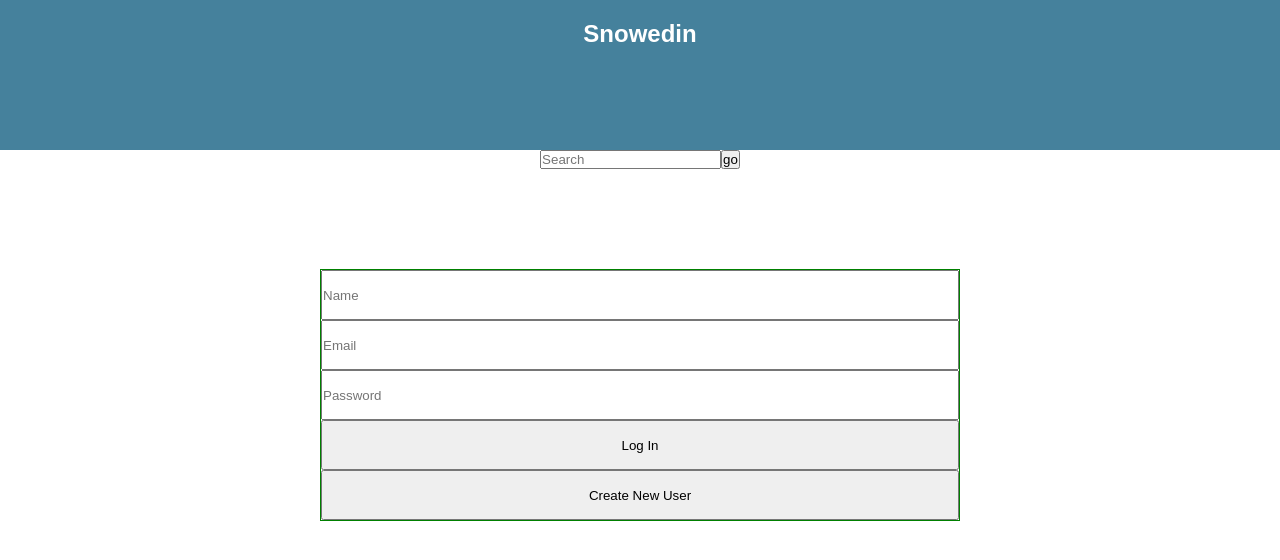
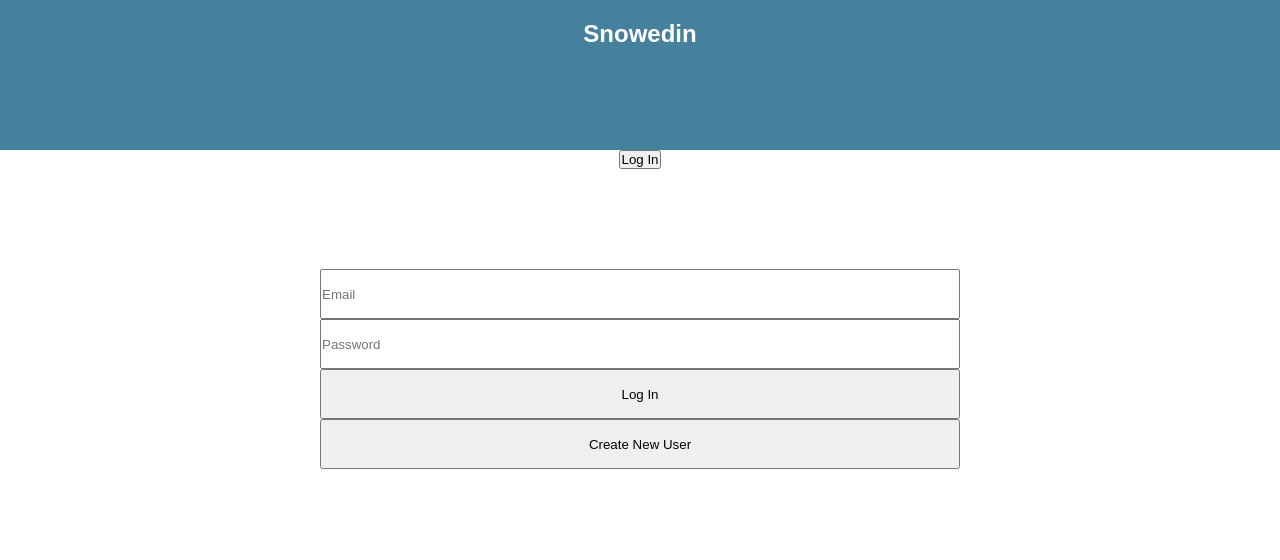
Before and after one commit to rburnette3/snowedin, a React (Create React App) app: page / in a window 1280 px wide. Shown: the top 560 px of the page. Built offline with nearby package versions, Linux system fonts and the light colour scheme.

Commit message:
add file structure for API

```diff
--- a/package.json
+++ b/package.json
@@ -16,6 +16,7 @@
   },
   "devDependencies": {
     "redux": "^3.7.2",
-    "redux-devtools": "^3.4.0"
+    "redux-devtools": "^3.4.0",
+    "redux-thunk": "^2.2.0"
   }
 }
--- a/src/App/App.js
+++ b/src/App/App.js
@@ -1,7 +1,7 @@
 import React, { Component } from 'react';
 import './App.css';
 import Login from '../Login/Login';
-import Firebase from '../firebase/firebase';
+
 
 
 
--- a/src/Login/Login.css
+++ b/src/Login/Login.css
@@ -6,7 +6,6 @@
 
 form {
   margin: auto;
-  border: 1px solid green;
   width: 50%;
   margin-top: 100px;
   display: flex;
--- a/src/Login/Login.js
+++ b/src/Login/Login.js
@@ -1,6 +1,6 @@
 import React, { Component } from 'react';
 import './Login.css';
-import Firebase from '../firebase/firebase';
+import firebase, { auth, provider } from '../firebase.js';
 
 
 
@@ -8,36 +8,34 @@ export default class Login extends Component {
   constructor() {
     super()
     this.state = {
-      name: '',
       email: '',
       password: '',
-      search: '',
-      snowdata: {}
+      user: null,
     }
-    this.getValue = this.getValue.bind(this)
-  }
-
-  // componentDidMount(){
-  //   fetch(`http://api.weatherunlocked.com/api/resortforecast/{resort_id}?app_id={d637cec6}&app_key={ecc28c74339618877a38b8527cea5290}`)
-  //     .then(response => response.json());
-  //     .then(parsedResponse => {
-  //       this.setState({snowdata: object}));
-  // }
+    this.getValue = this.getValue.bind(this);
 
 
-  // .then(parsedResult => dataClean(parsedResult))
-  //       .then(result => {
-  //         this.saveToStorage(result.currentData.location);
-  //         this.setState({
-
-
+  }
 
   getValue(e) {
     this.setState({
       [e.target.title]: e.target.value
     })
     console.log(this.state)
+  }
 
+  handleSubmit(e) {
+    e.preventDefault();
+    const usersRef = firebase.database().ref('users');
+    const user = {
+      email: this.state.email,
+      password: this.state.password
+    }
+    usersRef.push(user);
+    this.setState({
+      email: '',
+      password: ''
+    });
   }
 
   search(e) {
@@ -49,16 +47,18 @@ export default class Login extends Component {
   render() {
     return(
       <div>
-        <input title='destination' type="text" value={ this.state.search }
-        placeholder='Search'
-        onChange={(e) => this.getValue(e)}/>
-        <button onClick={(e) => {e.preventDefault();
-        this.props.search(this.state)}}>go</button>
+
+      <div className='login-wrapper'>
+      {this.state.user ?
+        <button onClick={this.logout}>Log Out</button>
+        :
+        <button onClick={this.login}>Log In</button>}
+
+      </div>
+
+
         <form>
-          <input className='user-input'
-            title='name' type='text' value={ this.state.name }
-            placeholder='Name'
-            onChange={(e) => this.getValue(e)} />
+
           <input className='user-input'
             title='email' type="text" value={ this.state.email }
             placeholder='Email'
@@ -67,11 +67,13 @@ export default class Login extends Component {
             title='password' type="text" value={ this.state.password }
             placeholder= 'Password'
             onChange={(e) => this.getValue(e)} />
+
           <button className='form-btn'
             onClick={(e) => {
-              e.preventDefault();
-              this.props.submitLogin(this.state)}}> Log In
+              this.handleSubmit(e)}}>
+              Log In
           </button>
+
           <button className='form-btn'
             onClick={(e) => {
               e.preventDefault();
@@ -84,3 +86,13 @@ export default class Login extends Component {
 
 
 }
+
+
+
+
+  // componentDidMount(){
+  //   fetch('http://api.weatherunlocked.com/api/resortforecast/54883438?app_id=d637cec6&app_key=ecc28c74339618877a38b8527cea5290')
+  //     .then(response => response.json());
+  //     .then(parsedResponse => {
+  //       this.setState({snowdata: object}));
+  // }
--- a/src/Store/ConfigureStore.js
+++ b/src/Store/ConfigureStore.js
@@ -1,6 +1,6 @@
 import { createStore, applyMiddleware } from 'redux';
 import thunk from 'redux-thunk';
-import rootReducer from '../reducers';
+import rootReducer from '../Reducers';
 
 const configureStore = (initialState) => {
     return createStore(
--- a/src/firebase/firebase.js
+++ b/src/firebase.js
@@ -11,4 +11,7 @@ const config = {
 
  firebase.initializeApp(config);
 
+export const provider = new firebase.auth.GoogleAuthProvider();
+export const auth = firebase.auth();
+
 export default firebase;
--- a/src/index.js
+++ b/src/index.js
@@ -2,7 +2,8 @@ import React from 'react';
 import ReactDOM from 'react-dom';
 import './index.css';
 import App from './App/App';
-// import { Provider } from 'react-redux';
+import configureStore from './Store/ConfigureStore'
+import { Provider } from 'react-redux';
 // import { createStore } from 'redux';
 // import rootReducer from './Reducers/index';
 
@@ -10,9 +11,8 @@ import App from './App/App';
 
 const devTools = window.__REDUX_DEVTOOLS_EXTENSION__&& window.__REDUX_DEVTOOLS_EXTENSION__()
 
-// const store = configureStore(devTools)
-//   rootReducer,
-//   devTools
+const store = configureStore(devTools)
+
 
 
 
@@ -20,8 +20,8 @@ const devTools = window.__REDUX_DEVTOOLS_EXTENSION__&& window.__REDUX_DEVTOOLS_E
 
 
 ReactDOM.render(
-  // <Provider store ={store}>
-  <App />,
-  // </Provider>,
+  <Provider store ={store}>
+  <App />
+  </Provider>,
   document.getElementById('root')
 );
```
